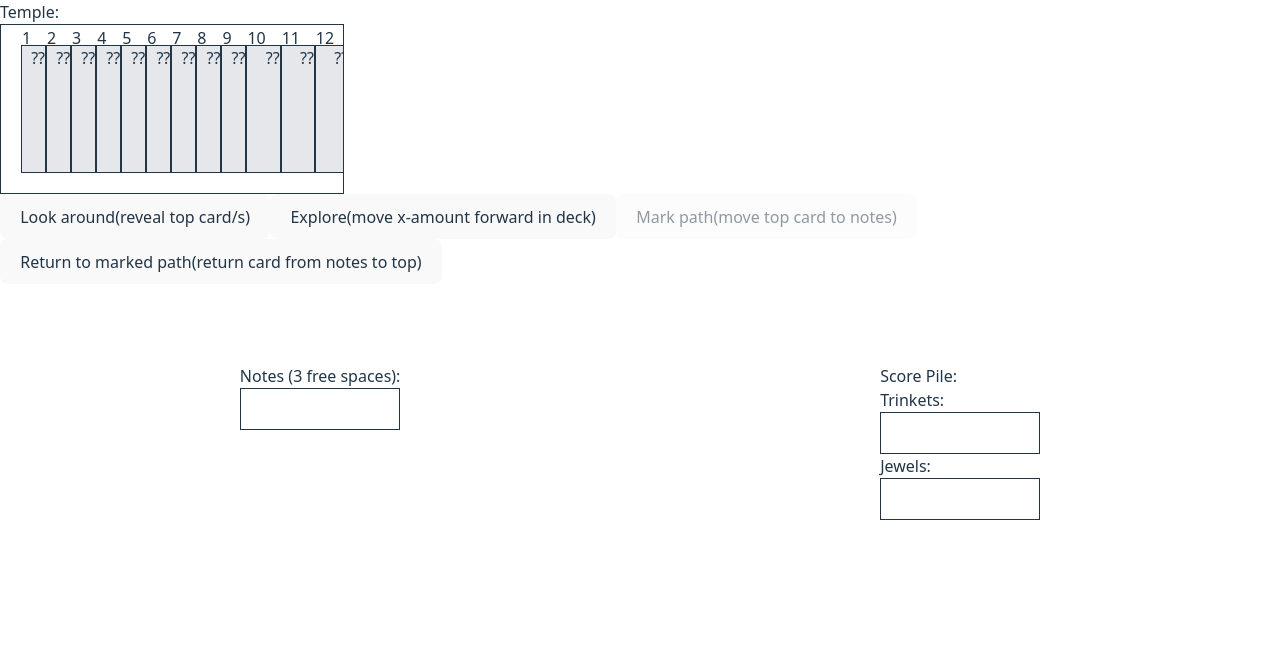
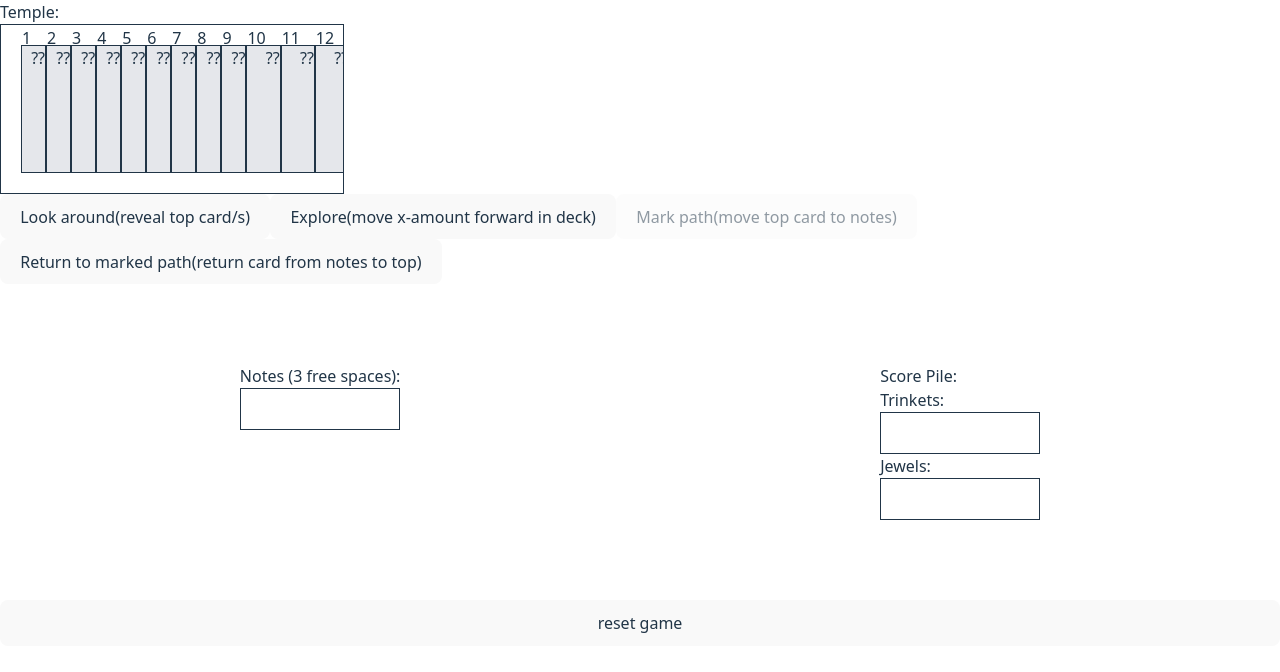
Before and after one commit to Ado-go/loot-the-loop, a React (Vite) app: page / in a window 1280 px wide. Both pictures are taken after a click on the button "Start the game". Shown: the top 672 px of the page. Built offline with nearby package versions, Linux system fonts and the light colour scheme.

Commit message:
feat: reseting game

```diff
--- a/src/App.tsx
+++ b/src/App.tsx
@@ -51,6 +51,14 @@ function App() {
 
     shuffleArray(cards);
     setDeck(cards);
+  }
+
+  function resetGame() {
+    setDeck([]);
+    setMarkedPaths([]);
+    setTrinkets([]);
+    setJewels([]);
+    shuffleCards();
   }
 
   function lookAround() {
@@ -272,6 +280,7 @@ function App() {
               </div>
             </div>
           </div>
+          <button onClick={() => resetGame()}>reset game</button>
         </div>
       )}
     </div>
```
